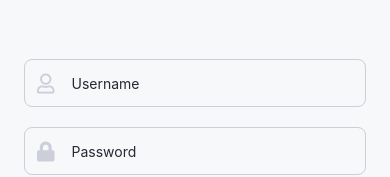
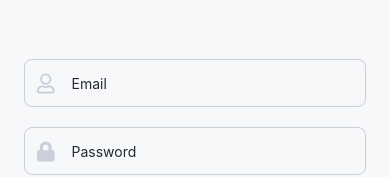
Before and after one commit to Tiago1106/to-do-list, a React Native app: screen /Auth in a window 390 px wide. Shown: the part 211-388 px from the top of the page. Built offline with nearby package versions, Linux system fonts and the light colour scheme.

Commit message:
feat: adjuste styles

```diff
--- a/src/components/Input/styles.ts
+++ b/src/components/Input/styles.ts
@@ -22,7 +22,7 @@ export const InputContainer = styled.View<InputProps>`
 
   ${(props) => props.isFocused && css`
     border-color: #006AFF;
-  `}
+  `};
 `
 
 export const Icon = styled(FontAwesome)<IconProps>`
@@ -31,11 +31,11 @@ export const Icon = styled(FontAwesome)<IconProps>`
 
   ${(props) => props.isComplete && css`
     color: #094AEA;
-  `}
+  `};
 
   ${(props) => props.isFocused && css`
     color: #006AFF;
-  `}
+  `};
 `
 
 export const Input = styled.TextInput<InputProps>`
@@ -45,9 +45,9 @@ export const Input = styled.TextInput<InputProps>`
 
   ${(props) => props.isFocused && css`
     border-color: #006AFF;
-  `}
+  `};
 
-  ::placeholder {
+  /* ::placeholder {
     color: #A3A3A3;
-  }
+  }; */
 `
--- a/src/pages/Auth/index.tsx
+++ b/src/pages/Auth/index.tsx
@@ -1,5 +1,5 @@
 import React, { useState } from 'react';
-import { KeyboardAvoidingView, Platform, ScrollView, TouchableWithoutFeedback, Keyboard  } from 'react-native'
+import { KeyboardAvoidingView, Platform, ScrollView, TouchableWithoutFeedback, Keyboard } from 'react-native'
 
 import { Container, Logo, Text, ContainerButton } from './styles';
 import Input from '../../components/Input';
@@ -42,7 +42,7 @@ const Auth: React.FC<ScreenProps> = ({ navigation }) => {
             <Input
               icon='user'
               value={username}
-              placeholder='Username'
+              placeholder='Email'
               onChangeValue={(value: string) => setUsername(value)}
               isPassword={false}
             />
--- a/src/pages/Auth/styles.ts
+++ b/src/pages/Auth/styles.ts
@@ -2,7 +2,7 @@ import styled from 'styled-components/native';
 
 export const Container = styled.View`
   flex: 1;
-  background-color: #F7F8FA;;
+  background-color: #F7F8FA;
 
   padding: 35px 24px 0;
 `;
@@ -12,7 +12,7 @@ export const Logo = styled.Image`
   height: 60px;
 
   margin-bottom: 47px;
-`
+`;
 
 export const Text = styled.Text`
   font-size: 24px;
@@ -24,4 +24,4 @@ export const ContainerButton = styled.View`
   width: 100%;
   padding: 0 50px;
   margin-top: 80px;
-`
+`;
```
